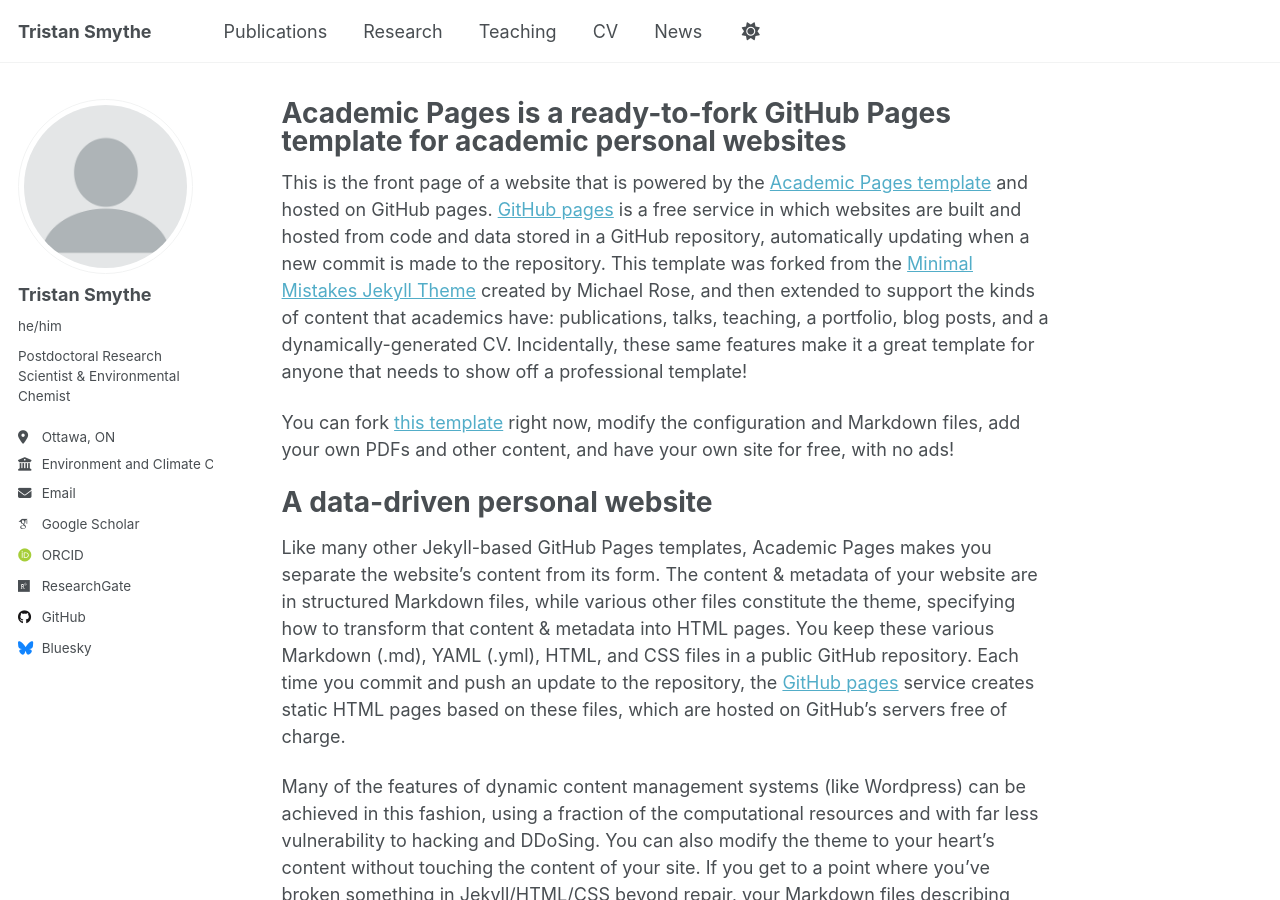
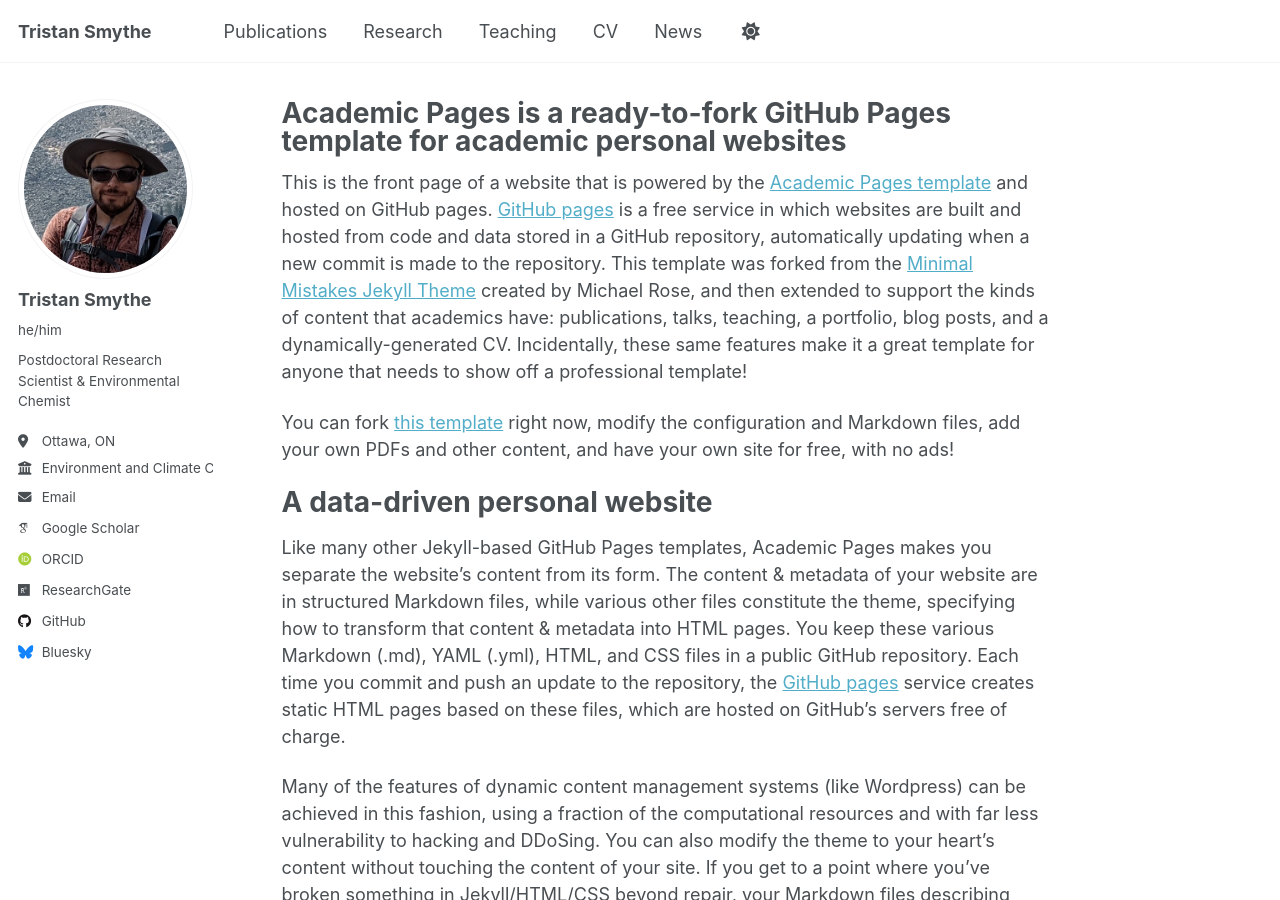
Before and after one commit to tristansmythe/tristansmythe.github.io, a Jekyll site: the page built from _pages/about.md, in a window 1280 px wide and 900 px high. Built offline with Jekyll 4.4.1, drawn with Linux system fonts in a browser that asks for light colours; some web fonts are replaced; a script that is not in the unit is left out.

Commit message:
Update _config.yml

```diff
--- a/_config.yml
+++ b/_config.yml
@@ -22,7 +22,7 @@
 #               Additional customization can be done by editing /_includes/author-profile.html
 author:
   # Biographic information
-  avatar           : "profile.png"
+  avatar           : "PXL_20210803_185045014.jpg"
   name             : "Tristan Smythe"
   pronouns         : "he/him" # example: "she/her"
   bio              : "Postdoctoral Research Scientist & Environmental Chemist"
```
